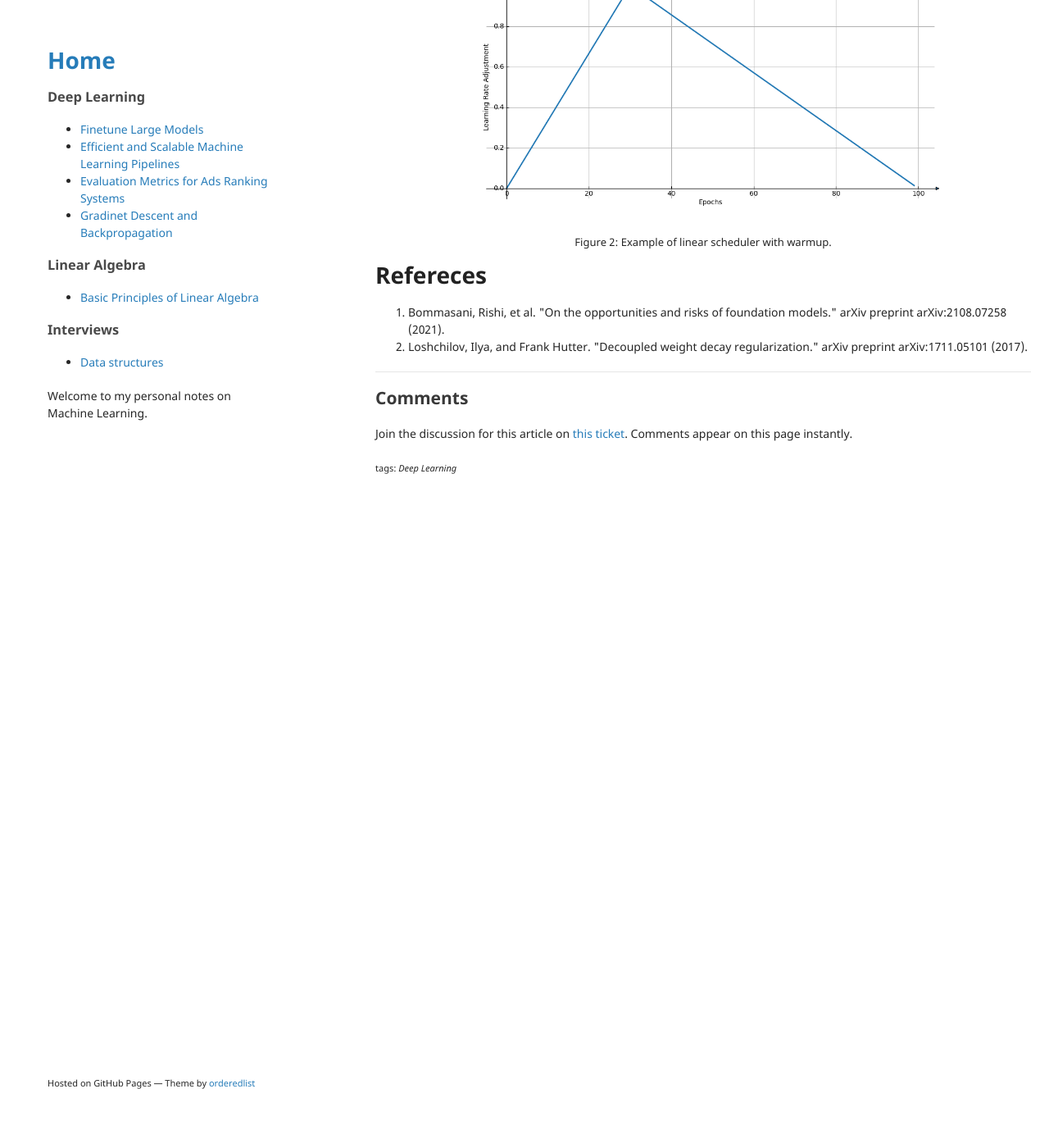
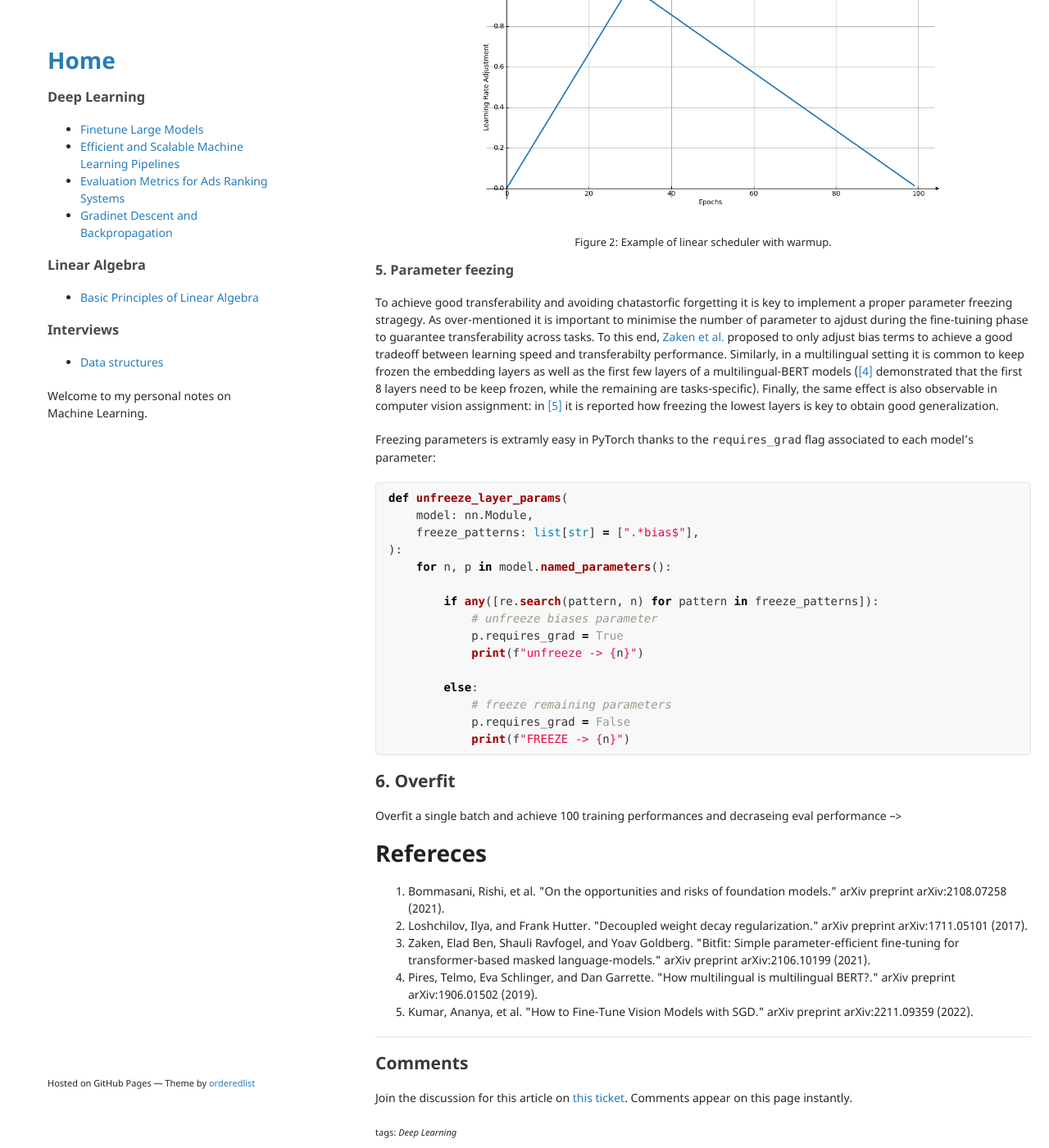
Before and after one commit to andompesta/andompesta.github.io, a Jekyll site: the page built from _posts/2023-01-05-finetune.md, in a window 1280 px wide and 1400 px high, scrolled down 3640 px. Shown: the whole window at 82% size. Built offline with Jekyll 4.4.1, drawn with Linux system fonts in a browser that asks for light colours; before the commit the page ends 4270 px from its top, so only the background shows below that.

Commit message:
add parameter freezing

````diff
--- a/_posts/2023-01-05-finetune.md
+++ b/_posts/2023-01-05-finetune.md
@@ -159,7 +159,33 @@
 </div>
 
 
-<!-- ### 5. Parameter feezing
+### 5. Parameter feezing
+
+To achieve good transferability and avoiding chatastorfic forgetting it is key to implement a proper parameter freezing stragegy.
+As over-mentioned it is important to minimise the number of parameter to ajdust during the fine-tuining phase to guarantee transferability across tasks.
+To this end, [Zaken et al.](#ref:zaken) proposed to only adjust bias terms to achieve a good tradeoff between learning speed and transferabilty performance.
+Similarly, in a multilingual setting it is common to keep frozen the embedding layers as well as the first few layers of a multilingual-BERT models ([[4]](#ref:pires) demonstrated that the first 8 layers need to be keep frozen, while the remaining are tasks-specific).
+Finally, the same effect is also observable in computer vision assignment: in [[5]](#ref:clip-tuning) it is reported how freezing the lowest layers is key to obtain good generalization.
+
+Freezing parameters is extramly easy in PyTorch thanks to the `requires_grad` flag associated to each model's parameter:
+
+```python
+def unfreeze_layer_params(
+    model: nn.Module,
+    freeze_patterns: list[str] = [".*bias$"],
+):
+    for n, p in model.named_parameters():
+
+        if any([re.search(pattern, n) for pattern in freeze_patterns]):
+            # unfreeze biases parameter
+            p.requires_grad = True
+            print(f"unfreeze -> {n}")
+
+        else:
+            # freeze remaining parameters
+            p.requires_grad = False
+            print(f"FREEZE -> {n}")
+```
 
 
 ## 6. Overfit
@@ -171,4 +197,7 @@ Overfit a single batch and achieve 100 training performances and decraseing eval
 <ol>
     <li id="ref:foundation-models"> Bommasani, Rishi, et al. "On the opportunities and risks of foundation models." arXiv preprint arXiv:2108.07258 (2021).</li>
     <li id="ref:loshchilov"> Loshchilov, Ilya, and Frank Hutter. "Decoupled weight decay regularization." arXiv preprint arXiv:1711.05101 (2017).</li>
+    <li id="ref:zaken"> Zaken, Elad Ben, Shauli Ravfogel, and Yoav Goldberg. "Bitfit: Simple parameter-efficient fine-tuning for transformer-based masked language-models." arXiv preprint arXiv:2106.10199 (2021). </li>
+    <li id="ref:pires"> Pires, Telmo, Eva Schlinger, and Dan Garrette. "How multilingual is multilingual BERT?." arXiv preprint arXiv:1906.01502 (2019).</li>
+    <li id="ref:clip-tuning"> Kumar, Ananya, et al. "How to Fine-Tune Vision Models with SGD." arXiv preprint arXiv:2211.09359 (2022).</li>
 </ol>
````
